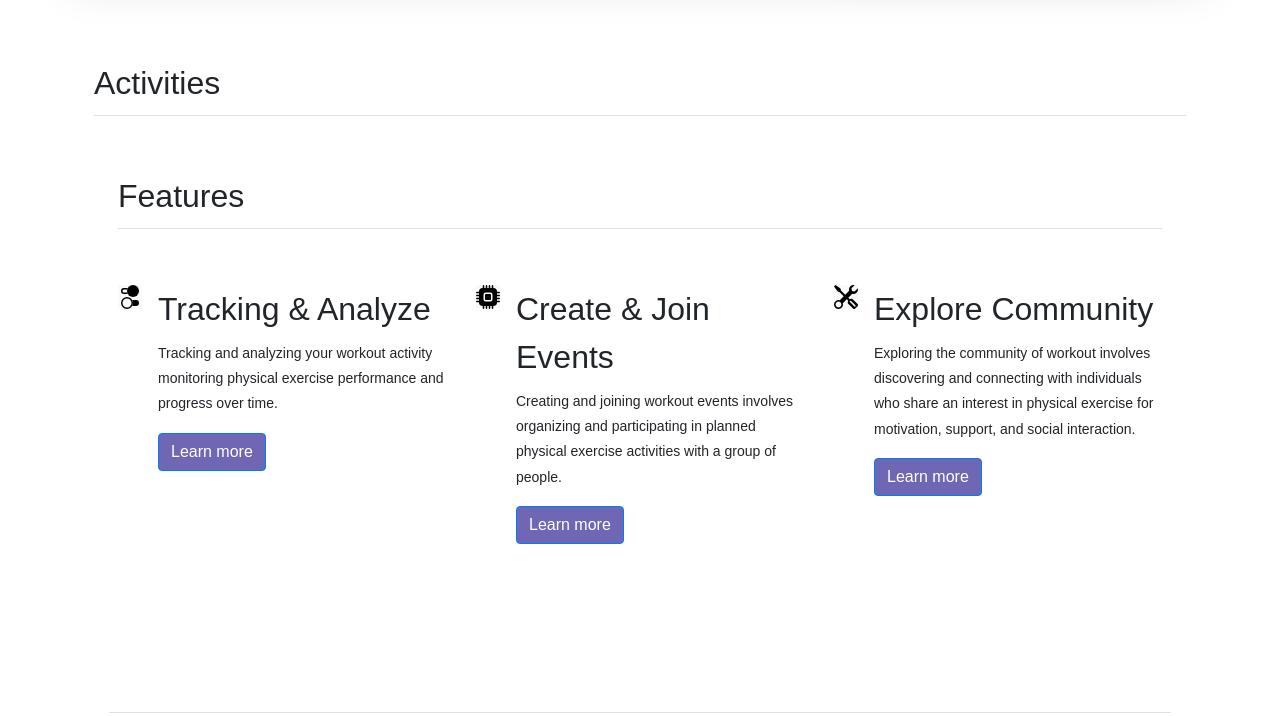
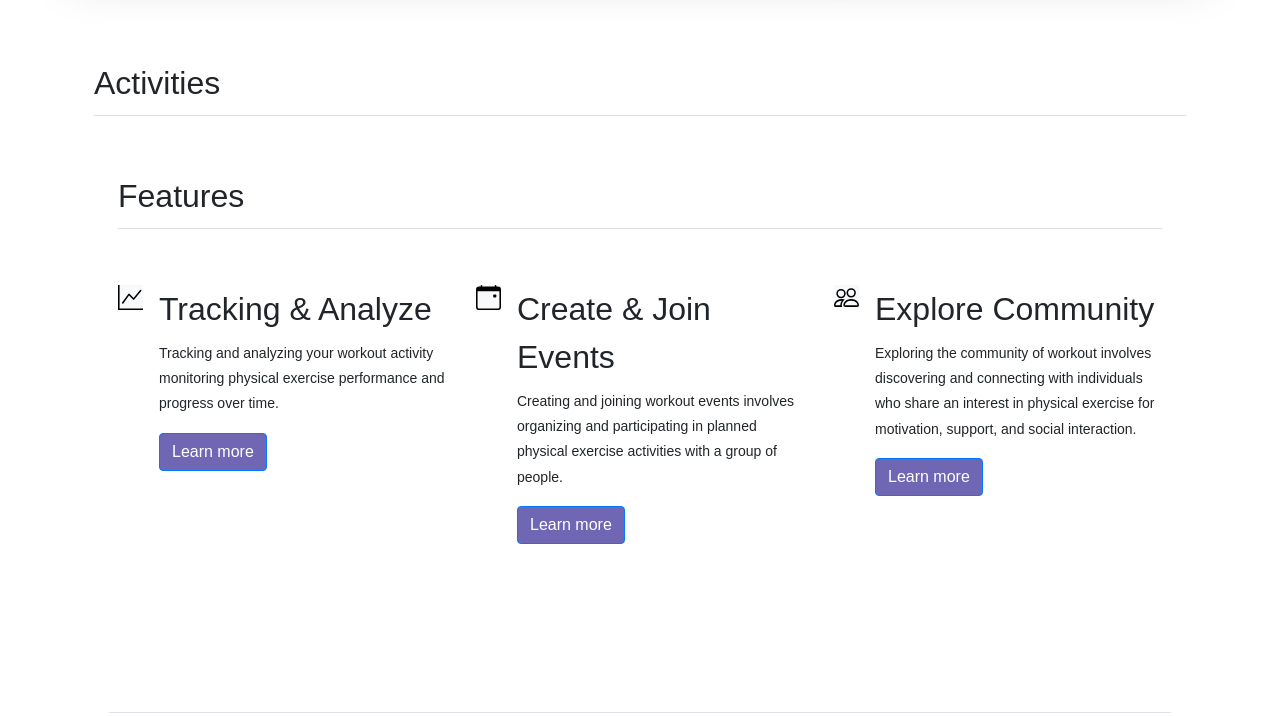
Before and after one commit to genarationth/sprintzero-a, a plain HTML site: page fitbook/index.html in a window 1280 px wide. Shown: the part 782-1498 px from the top of the page. Drawn offline with nearby package versions, Linux system fonts and the light colour scheme; a script that the page names is missing; a web font is replaced by a local one.

Commit message:
fix(1): change features icons

```diff
--- a/fitbook/index.html
+++ b/fitbook/index.html
@@ -139,11 +139,9 @@
     <div class="row g-4 py-5 row-cols-1 row-cols-lg-3">
         <div class="col d-flex align-items-start">
         <div class="icon-square text-bg-light d-inline-flex align-items-center justify-content-center fs-4 flex-shrink-0 me-3">
-            <svg xmlns="http://www.w3.org/2000/svg" width="1em" height="1em" fill="currentColor" class="bi bi-toggles2" viewBox="0 0 16 16">
-                <path d="M9.465 10H12a2 2 0 1 1 0 4H9.465c.34-.588.535-1.271.535-2 0-.729-.195-1.412-.535-2z"/>
-                <path d="M6 15a3 3 0 1 0 0-6 3 3 0 0 0 0 6zm0 1a4 4 0 1 1 0-8 4 4 0 0 1 0 8zm.535-10a3.975 3.975 0 0 1-.409-1H4a1 1 0 0 1 0-2h2.126c.091-.355.23-.69.41-1H4a2 2 0 1 0 0 4h2.535z"/>
-                <path d="M14 4a4 4 0 1 1-8 0 4 4 0 0 1 8 0z"/>
-                </svg>
+            <svg xmlns="http://www.w3.org/2000/svg" width="25" height="25" fill="currentColor" class="bi bi-graph-up" viewBox="0 0 16 16">
+                <path fill-rule="evenodd" d="M0 0h1v15h15v1H0V0Zm14.817 3.113a.5.5 0 0 1 .07.704l-4.5 5.5a.5.5 0 0 1-.74.037L7.06 6.767l-3.656 5.027a.5.5 0 0 1-.808-.588l4-5.5a.5.5 0 0 1 .758-.06l2.609 2.61 4.15-5.073a.5.5 0 0 1 .704-.07Z"/>
+              </svg>
             <!-- <svg class="bi" width="1em" height="1em"><use xlink:href="#toggles2"></use></svg> -->
         </div>
         <div>
@@ -156,10 +154,10 @@
         </div>
         <div class="col d-flex align-items-start">
         <div class="icon-square text-bg-light d-inline-flex align-items-center justify-content-center fs-4 flex-shrink-0 me-3">
-            <svg xmlns="http://www.w3.org/2000/svg" width="1em" height="1em" fill="currentColor" class="bi bi-cpu-fill" viewBox="0 0 16 16">
-                <path d="M6.5 6a.5.5 0 0 0-.5.5v3a.5.5 0 0 0 .5.5h3a.5.5 0 0 0 .5-.5v-3a.5.5 0 0 0-.5-.5h-3z"/>
-                <path d="M5.5.5a.5.5 0 0 0-1 0V2A2.5 2.5 0 0 0 2 4.5H.5a.5.5 0 0 0 0 1H2v1H.5a.5.5 0 0 0 0 1H2v1H.5a.5.5 0 0 0 0 1H2v1H.5a.5.5 0 0 0 0 1H2A2.5 2.5 0 0 0 4.5 14v1.5a.5.5 0 0 0 1 0V14h1v1.5a.5.5 0 0 0 1 0V14h1v1.5a.5.5 0 0 0 1 0V14h1v1.5a.5.5 0 0 0 1 0V14a2.5 2.5 0 0 0 2.5-2.5h1.5a.5.5 0 0 0 0-1H14v-1h1.5a.5.5 0 0 0 0-1H14v-1h1.5a.5.5 0 0 0 0-1H14v-1h1.5a.5.5 0 0 0 0-1H14A2.5 2.5 0 0 0 11.5 2V.5a.5.5 0 0 0-1 0V2h-1V.5a.5.5 0 0 0-1 0V2h-1V.5a.5.5 0 0 0-1 0V2h-1V.5zm1 4.5h3A1.5 1.5 0 0 1 11 6.5v3A1.5 1.5 0 0 1 9.5 11h-3A1.5 1.5 0 0 1 5 9.5v-3A1.5 1.5 0 0 1 6.5 5z"/>
-                </svg>
+            <svg xmlns="http://www.w3.org/2000/svg" width="25" height="25" fill="currentColor" class="bi bi-calendar-event" viewBox="0 0 16 16">
+                <path d="M11 6.5a.5.5 0 0 1 .5-.5h1a.5.5 0 0 1 .5.5v1a.5.5 0 0 1-.5.5h-1a.5.5 0 0 1-.5-.5v-1z"/>
+                <path d="M3.5 0a.5.5 0 0 1 .5.5V1h8V.5a.5.5 0 0 1 1 0V1h1a2 2 0 0 1 2 2v11a2 2 0 0 1-2 2H2a2 2 0 0 1-2-2V3a2 2 0 0 1 2-2h1V.5a.5.5 0 0 1 .5-.5zM1 4v10a1 1 0 0 0 1 1h12a1 1 0 0 0 1-1V4H1z"/>
+              </svg>
             <!-- <svg class="bi" width="1em" height="1em"><use xlink:href="#cpu-fill"></use></svg> -->
         </div>
         <div>
@@ -172,9 +170,9 @@
         </div>
         <div class="col d-flex align-items-start">
         <div class="icon-square text-bg-light d-inline-flex align-items-center justify-content-center fs-4 flex-shrink-0 me-3">
-            <svg xmlns="http://www.w3.org/2000/svg" width="1em" height="1em" fill="currentColor" class="bi bi-tools" viewBox="0 0 16 16">
-                <path d="M1 0 0 1l2.2 3.081a1 1 0 0 0 .815.419h.07a1 1 0 0 1 .708.293l2.675 2.675-2.617 2.654A3.003 3.003 0 0 0 0 13a3 3 0 1 0 5.878-.851l2.654-2.617.968.968-.305.914a1 1 0 0 0 .242 1.023l3.27 3.27a.997.997 0 0 0 1.414 0l1.586-1.586a.997.997 0 0 0 0-1.414l-3.27-3.27a1 1 0 0 0-1.023-.242L10.5 9.5l-.96-.96 2.68-2.643A3.005 3.005 0 0 0 16 3c0-.269-.035-.53-.102-.777l-2.14 2.141L12 4l-.364-1.757L13.777.102a3 3 0 0 0-3.675 3.68L7.462 6.46 4.793 3.793a1 1 0 0 1-.293-.707v-.071a1 1 0 0 0-.419-.814L1 0Zm9.646 10.646a.5.5 0 0 1 .708 0l2.914 2.915a.5.5 0 0 1-.707.707l-2.915-2.914a.5.5 0 0 1 0-.708ZM3 11l.471.242.529.026.287.445.445.287.026.529L5 13l-.242.471-.026.529-.445.287-.287.445-.529.026L3 15l-.471-.242L2 14.732l-.287-.445L1.268 14l-.026-.529L1 13l.242-.471.026-.529.445-.287.287-.445.529-.026L3 11Z"/>
-                </svg>
+                <svg xmlns="http://www.w3.org/2000/svg" width="25" height="25" fill="currentColor" class="bi bi-people" viewBox="0 0 16 16">
+                    <path d="M15 14s1 0 1-1-1-4-5-4-5 3-5 4 1 1 1 1h8Zm-7.978-1A.261.261 0 0 1 7 12.996c.001-.264.167-1.03.76-1.72C8.312 10.629 9.282 10 11 10c1.717 0 2.687.63 3.24 1.276.593.69.758 1.457.76 1.72l-.008.002a.274.274 0 0 1-.014.002H7.022ZM11 7a2 2 0 1 0 0-4 2 2 0 0 0 0 4Zm3-2a3 3 0 1 1-6 0 3 3 0 0 1 6 0ZM6.936 9.28a5.88 5.88 0 0 0-1.23-.247A7.35 7.35 0 0 0 5 9c-4 0-5 3-5 4 0 .667.333 1 1 1h4.216A2.238 2.238 0 0 1 5 13c0-1.01.377-2.042 1.09-2.904.243-.294.526-.569.846-.816ZM4.92 10A5.493 5.493 0 0 0 4 13H1c0-.26.164-1.03.76-1.724.545-.636 1.492-1.256 3.16-1.275ZM1.5 5.5a3 3 0 1 1 6 0 3 3 0 0 1-6 0Zm3-2a2 2 0 1 0 0 4 2 2 0 0 0 0-4Z"/>
+                  </svg>
             <!-- <svg class="bi" width="1em" height="1em"><use xlink:href="#tools"></use></svg> -->
         </div>
         <div>
```
